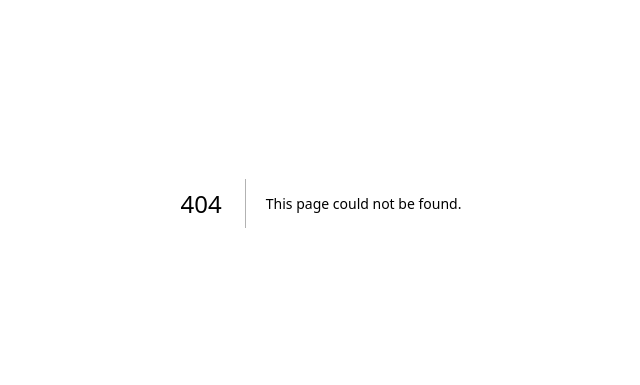
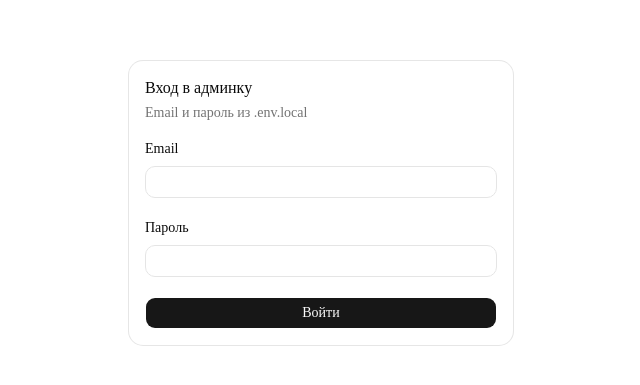
Before and after one commit to GileadDev/Tesct-task-RemixJS, a Next.js app: page /login in a window 1280 px wide. Before the commit this address had no page. Shown: the part 197-582 px from the top of the page, without its empty margins (319-959 px from the left). Built offline with nearby package versions, Linux system fonts and the light colour scheme.

Commit message:
Логин и форма логина \ логаут тоже сделан но не готова страница

```diff
--- /dev/null
+++ b/src/app/api/auth/login/route.ts
@@ -0,0 +1,32 @@
+import bcrypt from "bcryptjs";
+import { jsonError, readJson, validationError } from "@/lib/api";
+import { loginSchema } from "@/lib/auth-schema";
+import { connectDB } from "@/lib/db";
+import { createSession } from "@/lib/session";
+import { User } from "@/models/User";
+
+export async function POST(request: Request) {
+  // 1. Проверяем, что прислали email и пароль в нужном виде
+  const parsed = loginSchema.safeParse(await readJson(request));
+  if (!parsed.success) {
+    return validationError(parsed.error);
+  }
+  const { email, password } = parsed.data;
+
+  // 2. Ищем пользователя и сравниваем пароль с хешем
+  await connectDB();
+  const user = await User.findOne({ email: email.toLowerCase() });
+  const passwordOk = user
+    ? await bcrypt.compare(password, user.passwordHash)
+    : false;
+
+  // Одинаковый ответ для "нет такого email" и "неверный пароль":
+  // так нельзя подобрать, какие email зарегистрированы
+  if (!user || !passwordOk) {
+    return jsonError(401, "Неверный email или пароль");
+  }
+
+  // 3. Выдаём cookie с JWT
+  await createSession({ userId: user._id.toString(), email: user.email });
+  return Response.json({ ok: true });
+}
--- /dev/null
+++ b/src/app/api/auth/logout/route.ts
@@ -0,0 +1,6 @@
+import { deleteSession } from "@/lib/session";
+
+export async function POST() {
+  await deleteSession();
+  return new Response(null, { status: 204 });
+}
--- a/src/app/login/login-form.tsx
+++ b/src/app/login/login-form.tsx
@@ -0,0 +1,103 @@
+"use client";
+
+import { zodResolver } from "@hookform/resolvers/zod";
+import { useRouter } from "next/navigation";
+import { useState } from "react";
+import { useForm } from "react-hook-form";
+import { Button } from "@/components/ui/button";
+import {
+  Card,
+  CardContent,
+  CardDescription,
+  CardHeader,
+  CardTitle,
+} from "@/components/ui/card";
+import {
+  Field,
+  FieldError,
+  FieldGroup,
+  FieldLabel,
+} from "@/components/ui/field";
+import { Input } from "@/components/ui/input";
+import { loginSchema, type LoginInput } from "@/lib/auth-schema";
+
+export function LoginForm() {
+  const router = useRouter();
+  const [serverError, setServerError] = useState<string | null>(null);
+
+  const {
+    register,
+    handleSubmit,
+    formState: { errors, isSubmitting },
+  } = useForm<LoginInput>({
+    resolver: zodResolver(loginSchema),
+    defaultValues: { email: "", password: "" },
+  });
+
+  async function onSubmit(values: LoginInput) {
+    setServerError(null);
+
+    const response = await fetch("/api/auth/login", {
+      method: "POST",
+      headers: { "Content-Type": "application/json" },
+      body: JSON.stringify(values),
+    });
+
+    if (!response.ok) {
+      const data = await response.json().catch(() => null);
+      setServerError(data?.error ?? "Не удалось войти");
+      return;
+    }
+
+    router.push("/admin");
+    router.refresh();
+  }
+
+  return (
+    <Card className="w-full max-w-sm">
+      <CardHeader>
+        <CardTitle>Вход в админку</CardTitle>
+        <CardDescription>Email и пароль из .env.local</CardDescription>
+      </CardHeader>
+      <CardContent>
+        <form onSubmit={handleSubmit(onSubmit)} noValidate>
+          <FieldGroup>
+            <Field data-invalid={!!errors.email}>
+              <FieldLabel htmlFor="email">Email</FieldLabel>
+              <Input
+                id="email"
+                type="email"
+                autoComplete="email"
+                aria-invalid={!!errors.email}
+                {...register("email")}
+              />
+              <FieldError errors={[errors.email]} />
+            </Field>
+
+            <Field data-invalid={!!errors.password}>
+              <FieldLabel htmlFor="password">Пароль</FieldLabel>
+              <Input
+                id="password"
+                type="password"
+                autoComplete="current-password"
+                aria-invalid={!!errors.password}
+                {...register("password")}
+              />
+              <FieldError errors={[errors.password]} />
+            </Field>
+
+            {serverError && (
+              <p role="alert" className="text-sm text-destructive">
+                {serverError}
+              </p>
+            )}
+
+            <Button type="submit" disabled={isSubmitting}>
+              {isSubmitting ? "Входим..." : "Войти"}
+            </Button>
+          </FieldGroup>
+        </form>
+      </CardContent>
+    </Card>
+  );
+}
--- /dev/null
+++ b/src/app/login/page.tsx
@@ -0,0 +1,12 @@
+import type { Metadata } from "next";
+import { LoginForm } from "./login-form";
+
+export const metadata: Metadata = { title: "Вход — Form Builder" };
+
+export default function LoginPage() {
+  return (
+    <main className="flex flex-1 items-center justify-center p-4">
+      <LoginForm />
+    </main>
+  );
+}
--- a/src/lib/api.ts
+++ b/src/lib/api.ts
@@ -0,0 +1,28 @@
+import "server-only";
+import type { z } from "zod";
+
+// Единый формат ошибки для всего API: { error: "текст", issues?: [...] }
+export function jsonError(status: number, error: string, issues?: unknown) {
+  return Response.json({ error, issues }, { status });
+}
+
+export const unauthorized = () => jsonError(401, "Требуется вход");
+export const notFound = () => jsonError(404, "Форма не найдена");
+
+// Ошибки Zod -> понятный список "поле: сообщение"
+export function validationError(error: z.ZodError) {
+  const issues = error.issues.map((issue) => ({
+    path: issue.path.join("."),
+    message: issue.message,
+  }));
+  return jsonError(400, "Данные не прошли проверку", issues);
+}
+
+// Тело запроса как JSON. Кривой JSON -> null (потом Zod скажет, что не так)
+export async function readJson(request: Request): Promise<unknown> {
+  try {
+    return await request.json();
+  } catch {
+    return null;
+  }
+}
--- a/src/lib/auth-schema.ts
+++ b/src/lib/auth-schema.ts
@@ -0,0 +1,8 @@
+import { z } from "zod";
+
+export const loginSchema = z.object({
+  email: z.email("Введите корректный email"),
+  password: z.string().min(1, "Введите пароль"),
+});
+
+export type LoginInput = z.infer<typeof loginSchema>;
```
